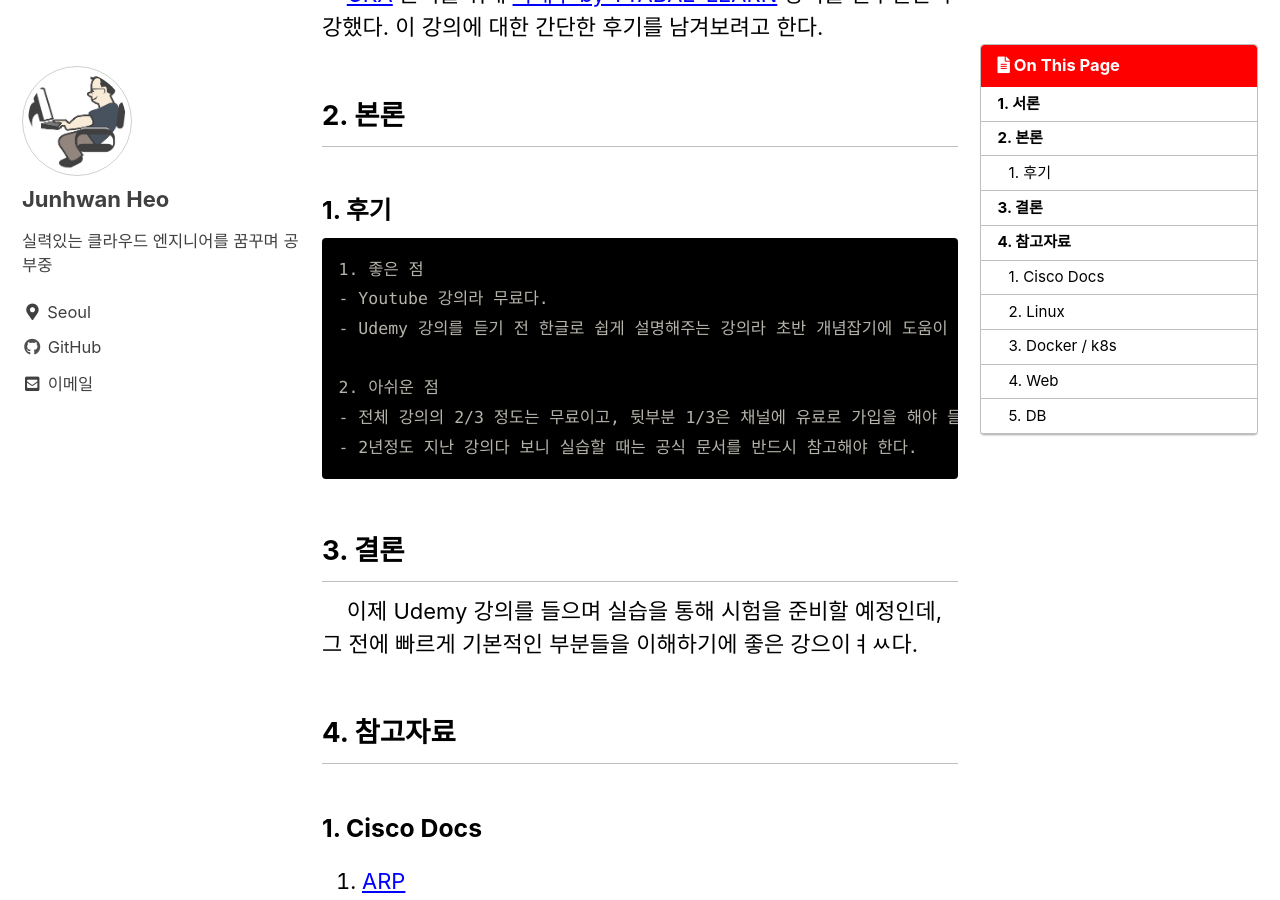
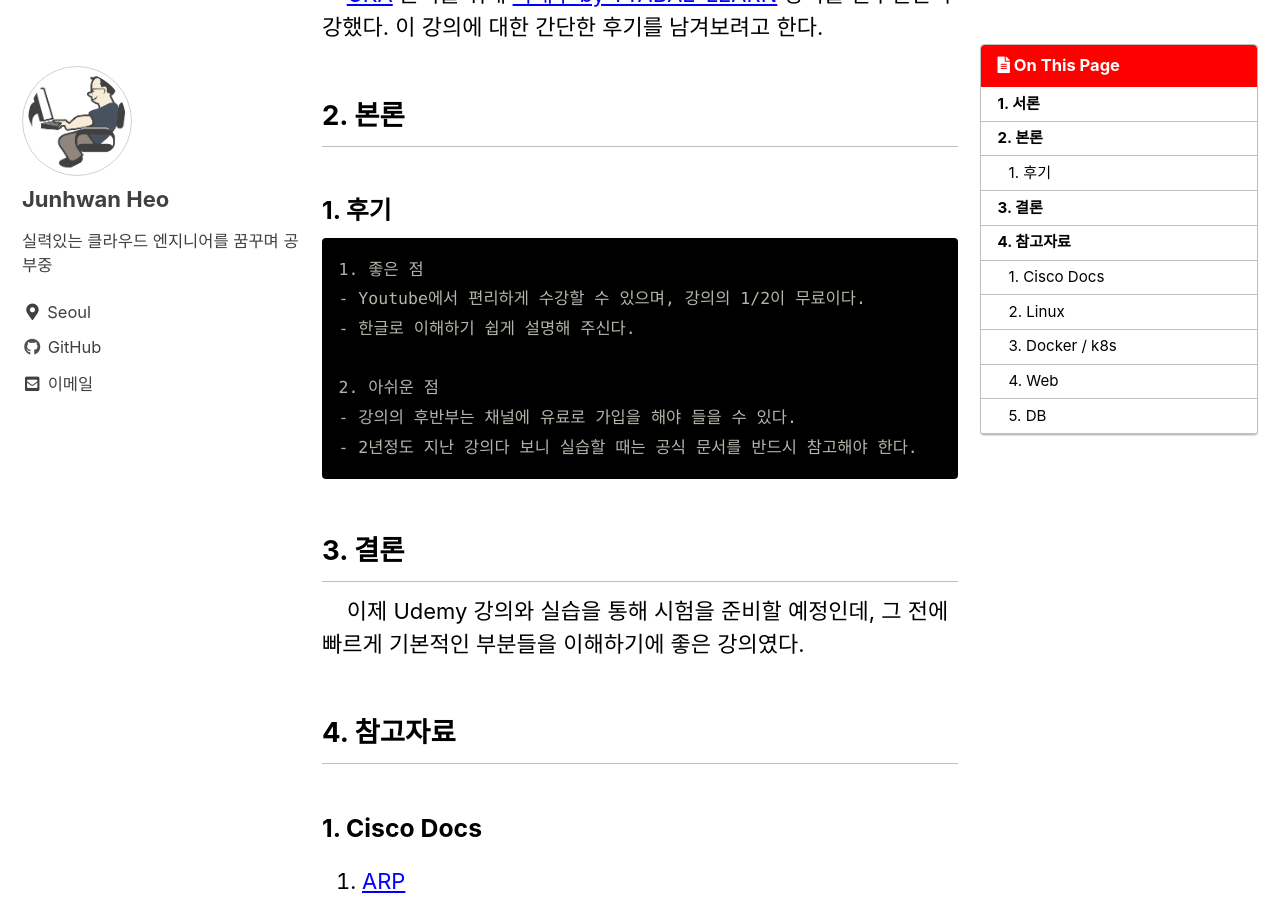
Before and after one commit to holeman4110/holeman4110.github.io, a Jekyll site: the page built from _posts/2023-05-26-ddabae2.md, in a window 1280 px wide and 900 px high, scrolled down 397 px. Built offline with Jekyll 4.4.1, drawn with Linux system fonts in a browser that asks for light colours; cached includes are drawn as plain includes; a script bundle is joined from its source files by our own code; comment, search, counter and statistics services are not loaded.

Commit message:
Update 2023-05-26-ddabae2.md

````diff
--- a/_posts/2023-05-26-ddabae2.md
+++ b/_posts/2023-05-26-ddabae2.md
@@ -25,17 +25,17 @@ sidebar:
 
 ```
 1. 좋은 점
-- Youtube 강의라 무료다.
-- Udemy 강의를 듣기 전 한글로 쉽게 설명해주는 강의라 초반 개념잡기에 도움이 된다.
+- Youtube에서 편리하게 수강할 수 있으며, 강의의 1/2이 무료이다.
+- 한글로 이해하기 쉽게 설명해 주신다.
 
 2. 아쉬운 점
-- 전체 강의의 2/3 정도는 무료이고, 뒷부분 1/3은 채널에 유료로 가입을 해야 들을 수 있다.
+- 강의의 후반부는 채널에 유료로 가입을 해야 들을 수 있다.
 - 2년정도 지난 강의다 보니 실습할 때는 공식 문서를 반드시 참고해야 한다.
 ```
 
 ## 3. 결론
 
-&nbsp;&nbsp;&nbsp;&nbsp;이제 Udemy 강의를 들으며 실습을 통해 시험을 준비할 예정인데, 그 전에 빠르게 기본적인 부분들을 이해하기에 좋은 강으이ㅕㅆ다.
+&nbsp;&nbsp;&nbsp;&nbsp;이제 Udemy 강의와 실습을 통해 시험을 준비할 예정인데, 그 전에 빠르게 기본적인 부분들을 이해하기에 좋은 강의였다.
 
 ## 4. 참고자료
 
````
